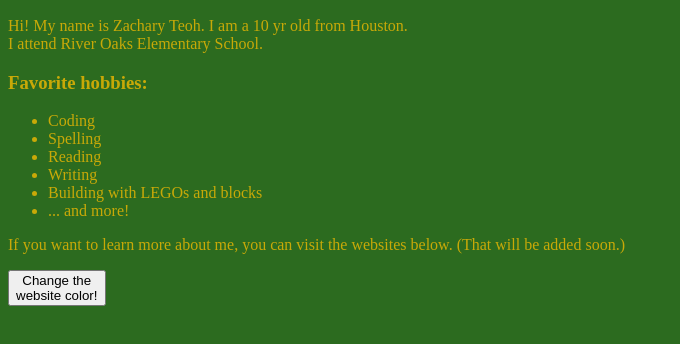
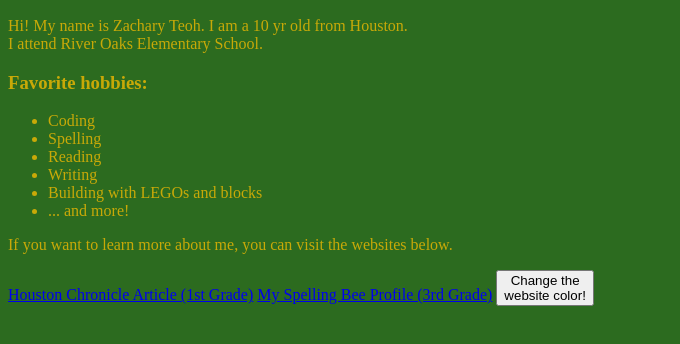
Before and after one commit to S2172276/S2172276.github.io, a plain HTML site: page index.html in a window 1280 px wide. Shown: the part 170-514 px from the top of the page, without its empty margins (0-680 px from the left). Drawn offline with Linux system fonts and the light colour scheme.

Commit message:
added links about me

```diff
--- a/index.html
+++ b/index.html
@@ -23,7 +23,9 @@
         <li>Building with LEGOs and blocks</li>
         <li> ... and more!</li>
     </ul>
-    <p> If you want to learn more about me, you can visit the websites below. (That will be added soon.) </p>
+    <p> If you want to learn more about me, you can visit the websites below. </p>
+    <a href = "https://www.houstonchronicle.com/news/houston-texas/education/article/river-oaks-elementary-1st-grader-wins-hisd-18667955.php"> Houston Chronicle Article (1st Grade)</a>
+    <a href = "https://spellingbee.com/speller-summary/214"> My Spelling Bee Profile (3rd Grade)</a>
     <button id="backgroundchanger">Change the <br> website color!</button>
     <br>
     <script src="index.js"></script>
```
